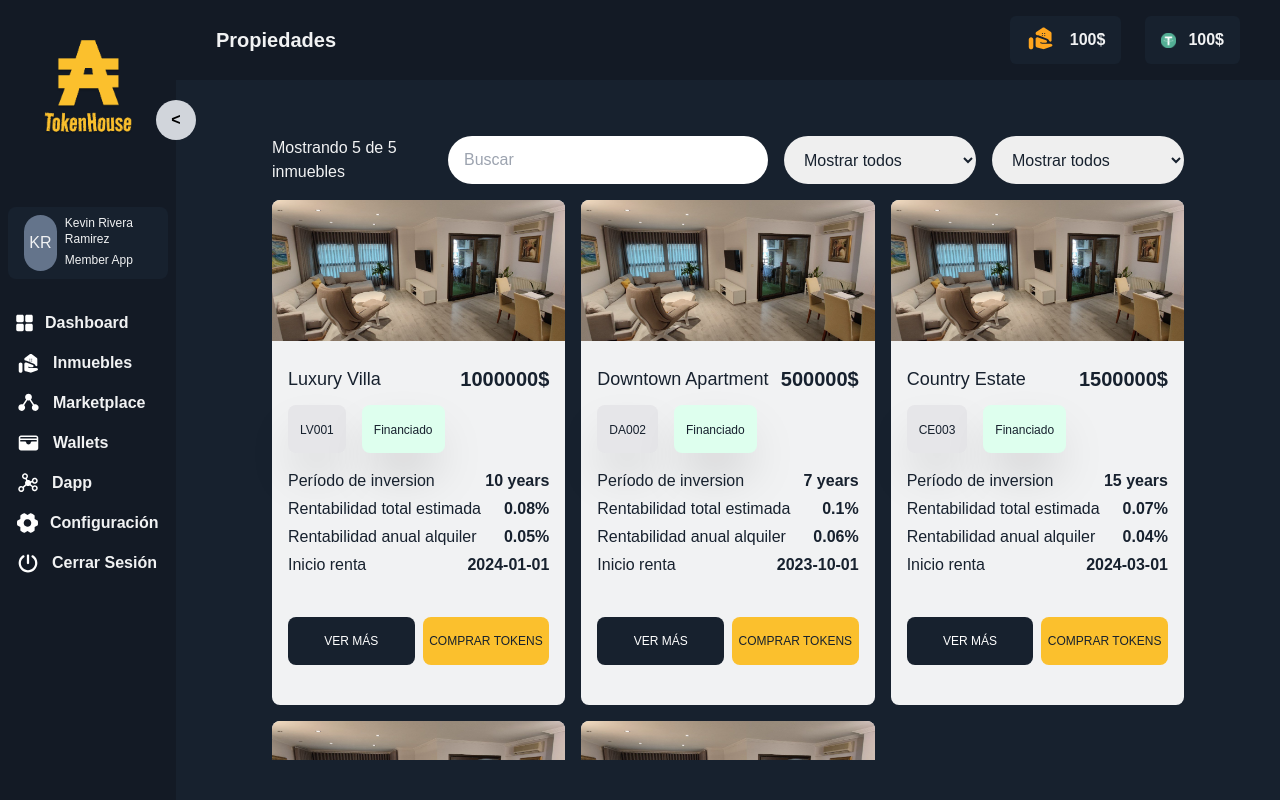
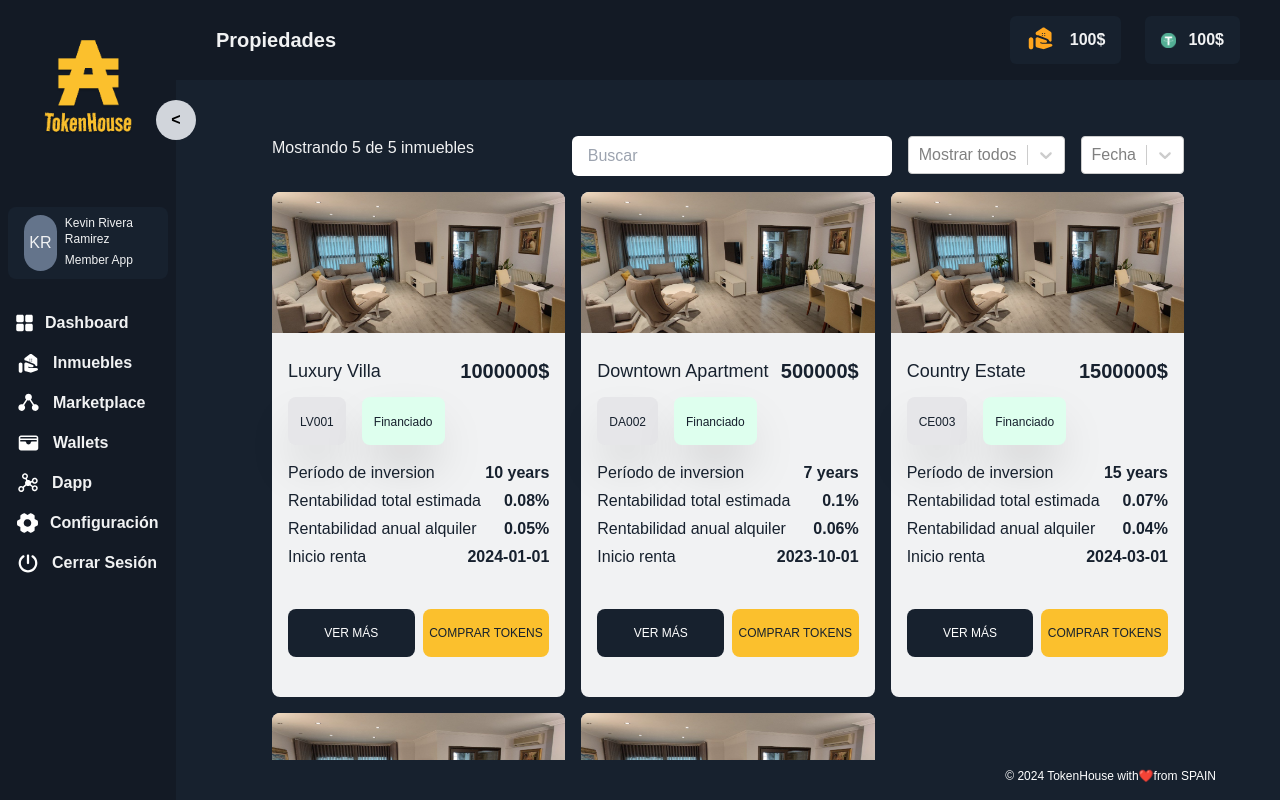
Before and after one commit to devkevinrivera/tokenhouse.io, a Next.js app: page /dashboard/properties in a window 1280 px wide. Built offline with nearby package versions, Linux system fonts and the light colour scheme.

Commit message:
feat: Add propertie filters and footer options

```diff
--- a/src/components/PropertieFilter.tsx
+++ b/src/components/PropertieFilter.tsx
@@ -1,5 +1,7 @@
+import { basicFilters, statusPropertiesOptions } from "@/constants/properties";
 import { properties } from "@/mocks/properties";
 import React from "react";
+import Select from "react-select";
 
 const PropertieFilter = () => {
   return (
@@ -9,17 +11,11 @@ const PropertieFilter = () => {
       </p>
       <div className="flex gap-4">
         <input
-          className="w-[20rem] px-4 py-2 rounded-3xl text-[#17212e]"
+          className="w-[20rem] px-4 py-2 rounded-md text-[#17212e]"
           placeholder="Buscar"
         />
-        <select className="w-[12rem] px-4 py-2 rounded-3xl text-[#17212e]">
-          <option>Mostrar todos</option>
-          <option>Proximamente</option>
-        </select>
-        <select className="w-[12rem] px-4 py-2 rounded-3xl text-[#17212e]">
-          <option>Mostrar todos</option>
-          <option>Proximamente</option>
-        </select>
+        <Select placeholder="Mostrar todos" options={statusPropertiesOptions} />
+        <Select placeholder="Fecha" options={basicFilters} />
       </div>
     </section>
   );
--- /dev/null
+++ b/src/constants/properties.ts
@@ -0,0 +1,12 @@
+export const statusPropertiesOptions = [
+  { value: 0, label: "Financiado" },
+  { value: 1, label: "En explotacion" },
+  { value: 2, label: "Token en venta" },
+  { value: 3, label: "En reforma" },
+  { value: 4, label: "Cerrado" },
+];
+
+export const basicFilters = [
+  { value: 0, label: "Fecha" },
+  { value: 0, label: "Precio" },
+];
--- a/src/pages/dashboard/properties.tsx
+++ b/src/pages/dashboard/properties.tsx
@@ -12,6 +12,11 @@ const Properties = () => {
       <div className="app-content w-full">
         <NavHeader location="Propiedades" />
         <PropertiesGrid />
+        <div className="pt-2 w-full text-right pr-[4rem]">
+          <p className="text-white text-xs">
+            © 2024 TokenHouse with❤️from SPAIN
+          </p>
+        </div>
       </div>
     </div>
   );
```
Also changed, not shown: package.json (+5 -4 lines), src/types/properties.ts (+13 -1 lines), 1 other file (tests, documents, lock files or other folders).
